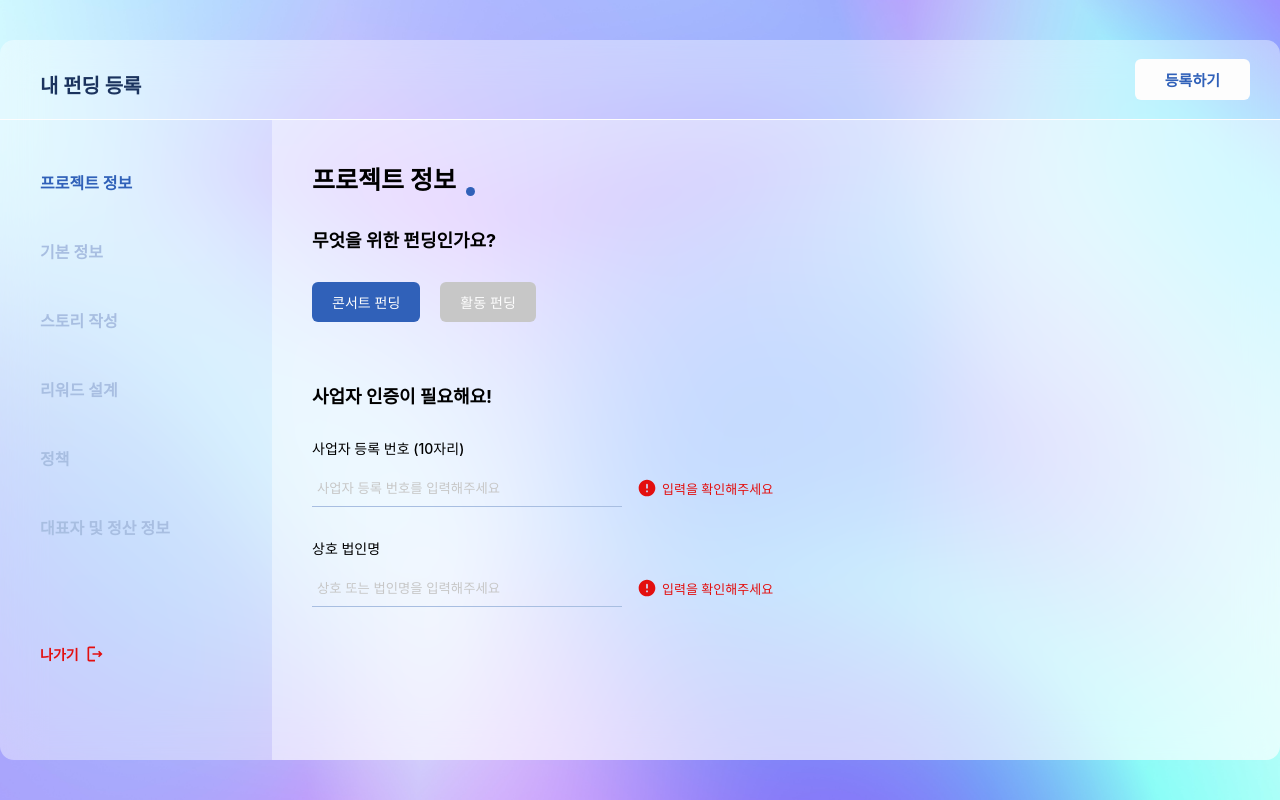
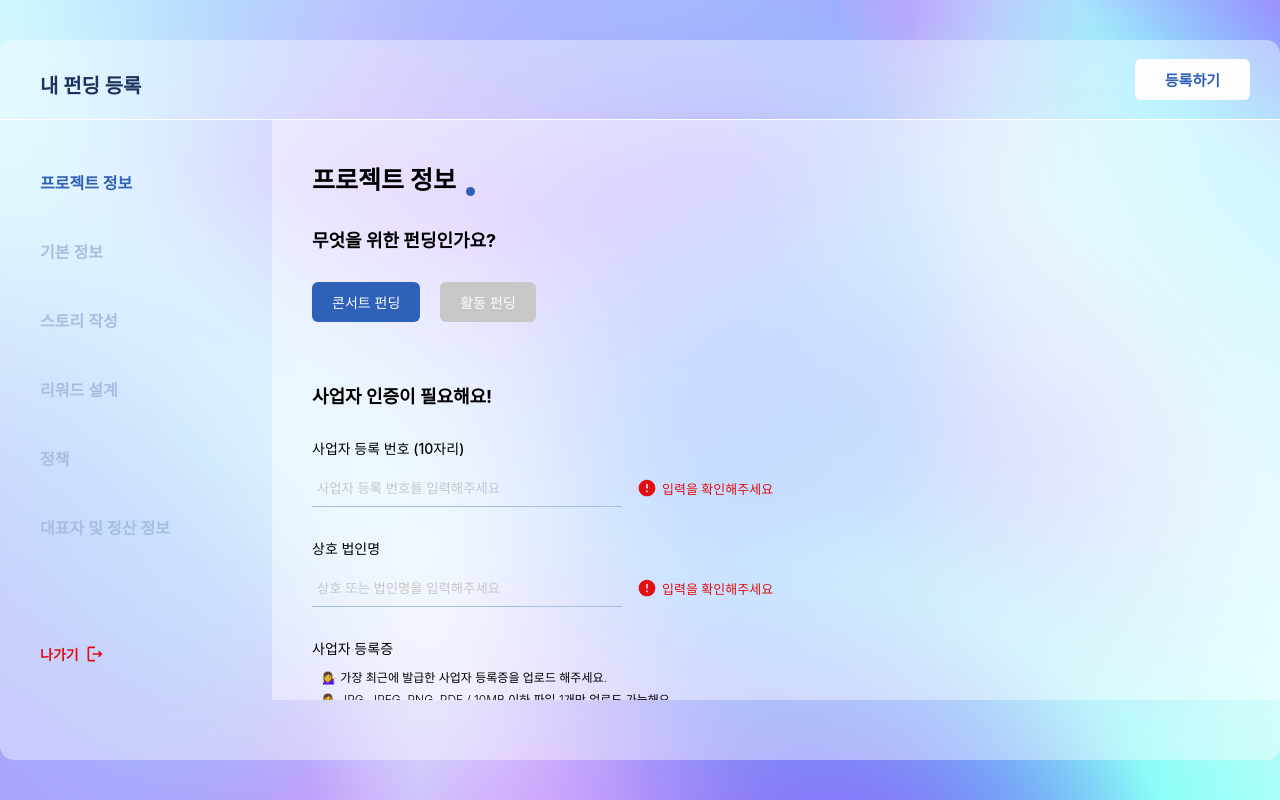
Before and after one commit to soun997/blooming, a React (Vite) app in the folder client/: page /add-fund in a window 1280 px wide. Built offline with nearby package versions, Linux system fonts and the light colour scheme; a web font is replaced by a local one.

Commit message:
[S09P22A105-344] feat: 파일 업로드 구현

```diff
--- a/client/src/components/AddPage/FormComponent.tsx
+++ b/client/src/components/AddPage/FormComponent.tsx
@@ -4,20 +4,28 @@ import { ReactComponent as SuccessSvg } from '@assets/icons/success-check.svg';
 import { ReactComponent as ErrorSvg } from '@assets/icons/error-check.svg';
 import { ValidCheck } from './ProjectInfo';
 
-interface Props {
+interface TextProps {
   title: string;
   placeholder: string;
   validIdx: number;
   setValid: React.Dispatch<React.SetStateAction<ValidCheck>>;
   errorCheck: (keyword: string) => boolean;
 }
+
+interface UploadProps {
+  title: string;
+  subInfo: string[];
+  validIdx: number;
+  setValid: React.Dispatch<React.SetStateAction<ValidCheck>>;
+}
+
 export const FormForText = ({
   title,
   placeholder,
   errorCheck,
   setValid,
   validIdx,
-}: Props) => {
+}: TextProps) => {
   const [keyword, setKeyword] = useState('');
   const [validCheck, setValidCheck] = useState(false);
 
@@ -54,8 +62,28 @@ export const FormForText = ({
   );
 };
 
-export const FormForUpload = () => {
-  return <></>;
+export const FormForUpload = ({
+  title,
+  subInfo,
+  setValid,
+  validIdx,
+}: UploadProps) => {
+  return (
+    <EachFormForText>
+      <ContentTitle>{title}</ContentTitle>
+      <div>
+        <UploadCondition>
+          {subInfo.map((info) => (
+            <div>💁‍♀️ {info}</div>
+          ))}
+        </UploadCondition>
+        <UploadSection>
+          <UploadFileName>첨부 파일을 업로드 해주세요</UploadFileName>
+          <UploadButton>업로드</UploadButton>
+        </UploadSection>
+      </div>
+    </EachFormForText>
+  );
 };
 
 interface StyleProps {
@@ -115,3 +143,33 @@ const ErrorCheck = styled.div`
   width: fit-content;
   /* border-bottom: 1px solid var(--main1-color); */
 `;
+
+const UploadCondition = styled.div`
+  display: flex;
+  flex-direction: column;
+  font-size: 12px;
+  gap: 5px;
+  margin-left: 10px;
+  font-weight: 300;
+`;
+
+const UploadSection = styled.div`
+  display: flex;
+  align-items: center;
+  margin-top: 30px;
+  margin-left: 5px;
+  font-size: 14px;
+  color: var(--main1-color);
+`;
+
+const UploadFileName = styled.div`
+  width: 50%;
+`;
+const UploadButton = styled.div`
+  width: fit-content;
+  color: var(--white-color);
+  background-color: var(--main2-color);
+  padding: 7px 15px;
+  border-radius: 6px;
+  cursor: pointer;
+`;
--- a/client/src/components/AddPage/ProjectInfo.tsx
+++ b/client/src/components/AddPage/ProjectInfo.tsx
@@ -3,7 +3,7 @@ import { MainTitle } from '@style/common';
 import { FundAddInfo, ProjectInfoInAdd } from '@type/ProcessInfo';
 import { useEffect, useState } from 'react';
 import styled from 'styled-components';
-import { FormForText } from './FormComponent';
+import { FormForText, FormForUpload } from './FormComponent';
 import {
   validCompanyName,
   validCompanyRegistrationNumber,
@@ -104,14 +104,23 @@ const ProjectInfo = ({ data, setData }: Props) => {
             validIdx={0}
             setValid={setValidInputCheck}
             errorCheck={validCompanyRegistrationNumber}
-          ></FormForText>
+          />
           <FormForText
             title="상호 법인명"
             placeholder="상호 또는 법인명을 입력해주세요"
             validIdx={1}
             setValid={setValidInputCheck}
             errorCheck={validCompanyName}
-          ></FormForText>
+          />
+          <FormForUpload
+            title="사업자 등록증"
+            subInfo={[
+              '가장 최근에 발급한 사업자 등록증을 업로드 해주세요.',
+              'JPG, JPEG, PNG, PDF / 10MB 이하 파일 1개만 업로드 가능해요.',
+            ]}
+            setValid={setValidInputCheck}
+            validIdx={2}
+          />
         </Contents>
       </QuestionFrame>
     </div>
--- a/client/src/pages/AddFund.tsx
+++ b/client/src/pages/AddFund.tsx
@@ -173,13 +173,24 @@ const Subtitle = styled.div<Props>`
 `;
 
 const RightContext = styled.div`
-  height: 100vh;
+  height: 500px;
   width: 80%;
-  overflow-x: hidden;
   overflow-y: scroll;
   padding: 40px;
   background-color: #ffffff69;
+  &::-webkit-scrollbar {
+    width: 10px;
+    height: 100vh;
+  }
+  &::-webkit-scrollbar-thumb {
+    height: 3px;
+    background-color: var(--main2-color);
+  }
+  &::-webkit-scrollbar-track {
+    background-color: var(--main3-color);
+  }
 `;
+
 const Exit = styled.div`
   display: flex;
   align-items: center;
@@ -218,13 +229,5 @@ export default AddFund;
   scroll 바 custom
 
   /*
-  &::-webkit-scrollbar {
-    width: 14px;
-    height: 100vh;
-  }
-  &::-webkit-scrollbar-thumb {
-    border-radius: 2px;
-    height: 100dvh;
-    background-color: #131212;
-  }
+
 */
```
